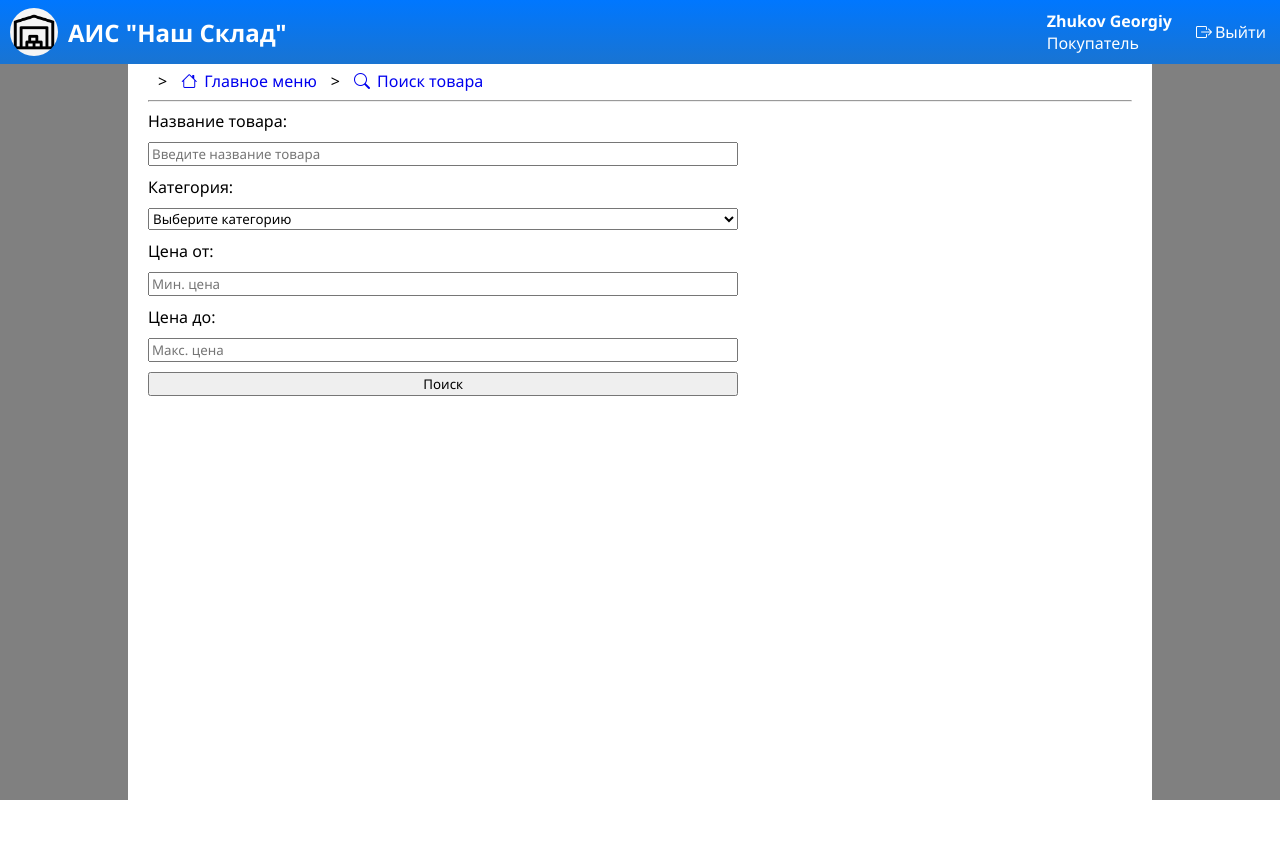
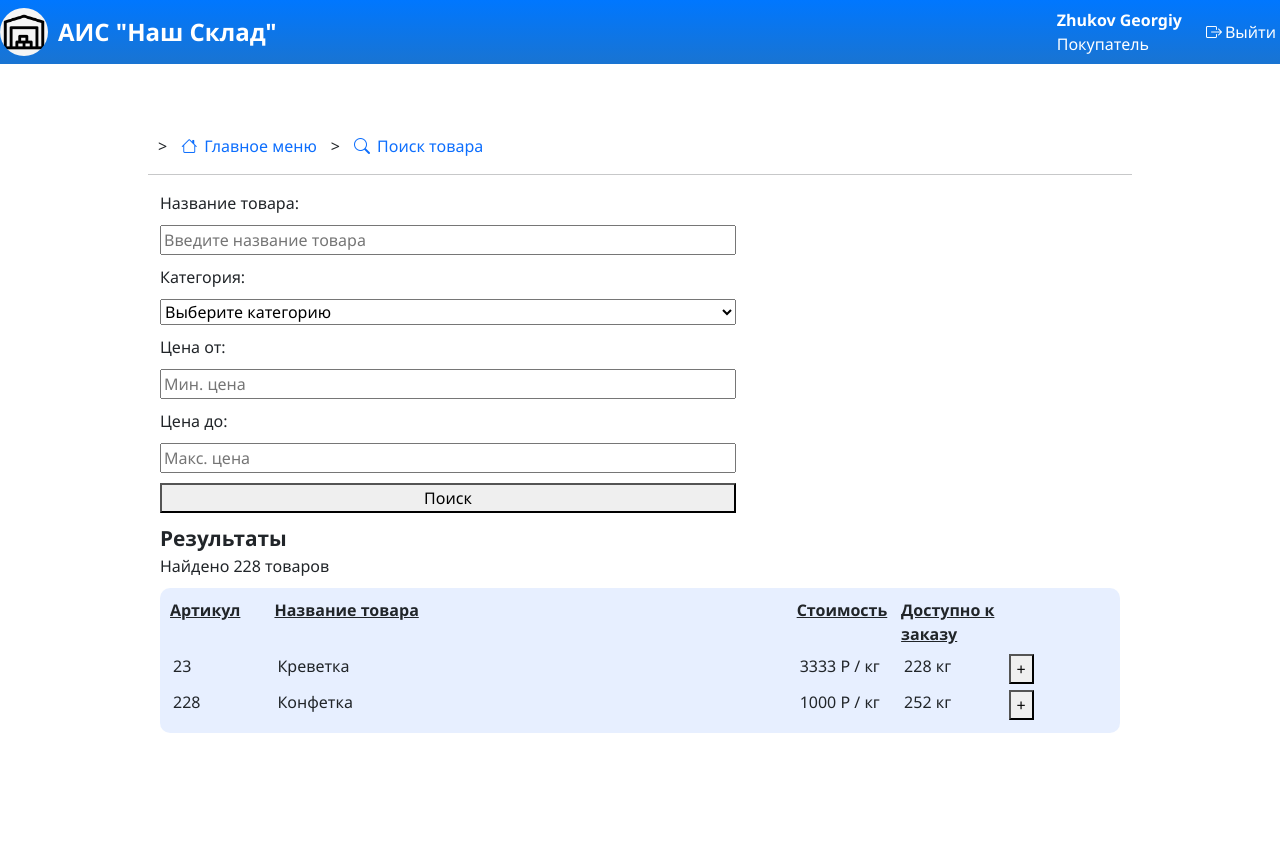
Before and after one commit to DeDxYk594/ris_kursach, a Flask app: page /goods in a window 1280 px wide. Before the commit the page ends 800 px from the top, so only its background shows below. Run offline with Flask 3, Linux system fonts and the light colour scheme.

Commit message:
Мелкие дополнения

```diff
--- a/static/index.css
+++ b/static/index.css
@@ -68,3 +68,20 @@ body {
   display: flex;
   flex-direction: column;
 }
+.goods-table {
+  display: grid;
+  grid-template-columns: 1fr 5fr 1fr 1fr 1fr;
+  background-color: rgba(20, 100, 255, 0.1);
+  padding: 10px;
+  border-radius: 10px;
+}
+
+.goods-table__item {
+  padding: 3px;
+}
+
+.goods-table__header {
+  text-decoration: underline;
+  font-weight: bold;
+  margin-bottom: 5px;
+}
--- a/templates/base.html
+++ b/templates/base.html
@@ -5,12 +5,23 @@
     <meta name="viewport" content="width=device-width, initial-scale=1.0" />
     <link rel="stylesheet" href="/static/index.css" />
     <link
+      href="https://cdn.jsdelivr.net/npm/bootstrap@5.3.3/dist/css/bootstrap.min.css"
+      rel="stylesheet"
+      integrity="sha384-QWTKZyjpPEjISv5WaRU9OFeRpok6YctnYmDr5pNlyT2bRjXh0JMhjY6hW+ALEwIH"
+      crossorigin="anonymous"
+    />
+    <link
       rel="stylesheet"
       href="https://cdnjs.cloudflare.com/ajax/libs/bootstrap-icons/1.11.3/font/bootstrap-icons.min.css"
       integrity="sha512-dPXYcDub/aeb08c63jRq/k6GaKccl256JQy/AnOq7CAnEZ9FzSL9wSbcZkMp4R26vBsMLFYH4kQ67/bbV8XaCQ=="
       crossorigin="anonymous"
       referrerpolicy="no-referrer"
     />
+    <script
+      src="https://cdn.jsdelivr.net/npm/bootstrap@5.3.3/dist/js/bootstrap.bundle.min.js"
+      integrity="sha384-YvpcrYf0tY3lHB60NNkmXc5s9fDVZLESaAA55NDzOxhy9GkcIdslK1eN7N6jIeHz"
+      crossorigin="anonymous"
+    ></script>
     <title>{% block title %}{% endblock %}</title>
   </head>
   <body>
--- a/templates/search.html
+++ b/templates/search.html
@@ -44,5 +44,26 @@ content %}
 
     <button type="submit">Поиск</button>
   </form>
+  <div>
+    <span style="font-weight: bold; font-size: 1.3rem">Результаты</span>
+    <div>Найдено 228 товаров</div>
+  </div>
+  <div class="goods-table">
+    <div class="goods-table__header">Артикул</div>
+    <div class="goods-table__header">Название товара</div>
+    <div class="goods-table__header">Стоимость</div>
+    <div class="goods-table__header">Доступно к заказу</div>
+    <div></div>
+    <div class="goods-table__item">23</div>
+    <div class="goods-table__item">Креветка</div>
+    <div class="goods-table__item">3333 Р / кг</div>
+    <div class="goods-table__item">228 кг</div>
+    <div class="goods-table__item"><button>+</button></div>
+    <div class="goods-table__item">228</div>
+    <div class="goods-table__item">Конфетка</div>
+    <div class="goods-table__item">1000 Р / кг</div>
+    <div class="goods-table__item">252 кг</div>
+    <div class="goods-table__item"><button>+</button></div>
+  </div>
 </div>
 {% endblock %}
```
Also changed, not shown: db_schema.sql (+6 -4 lines).
